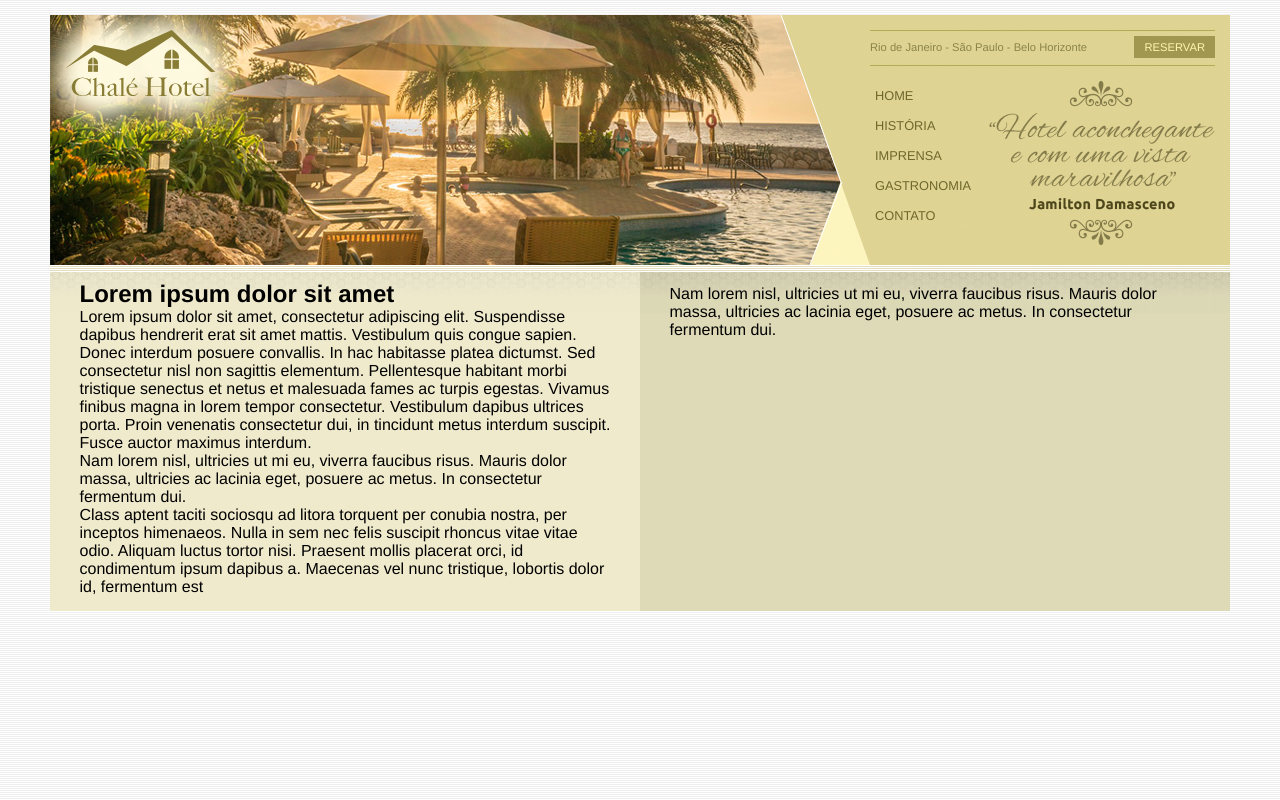
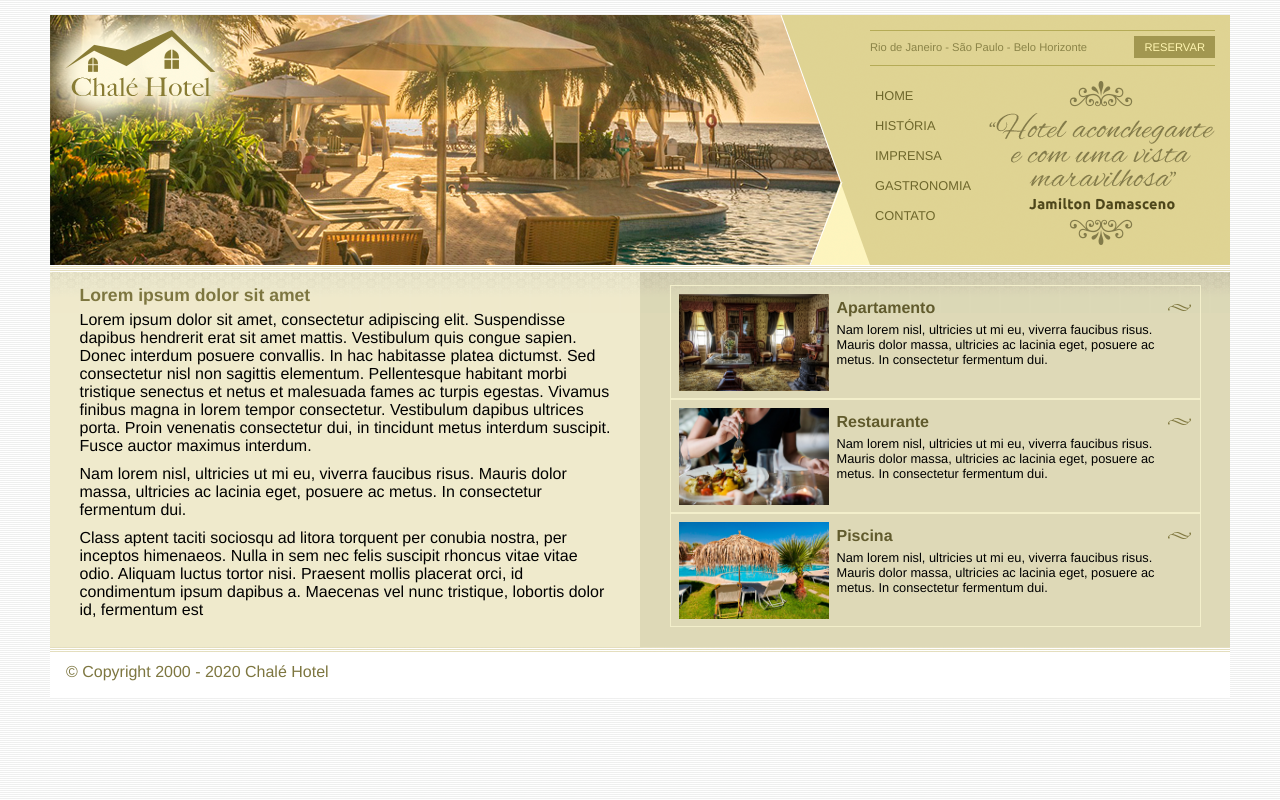
Before and after one commit to lmboldrin/Chale-Hotel, a plain HTML site: page paginas/index.html in a window 1280 px wide. Drawn offline with Linux system fonts and the light colour scheme.

Commit message:
Finalizando area lateral e rodape - Fim do layout

```diff
--- a/css/estilo.css
+++ b/css/estilo.css
@@ -141,4 +141,51 @@ ul#navegacao a:hover{
 
 #rodape{
     clear: both;
+    padding: 16px;
+    background: #fff url(../imagens/bg-rodape.png) repeat-x top;
+    color: #7d7640;
 }
+
+
+/* Formatações de Texto */
+
+h2{
+    color: #7d7640;
+    font-size: 1.1em;
+    padding: 5px 0px;
+}
+
+p{
+    font-size: 1em;
+    margin-bottom: 10px;
+}
+
+/*Formatações da area lateral */
+
+#beneficios li{
+    padding: 8px;
+    border: 1px solid #f3efcb;
+    height: 6em;
+}
+
+#beneficios li a img{
+    float: left;
+    margin-right: 8px;
+}
+
+#beneficios li a p{
+    color: #000;
+    font-size: 0.8em;
+}
+
+#beneficios li a h3{
+    font-size: 1em;
+    color: #615b2d;
+    padding: 5px 0;
+    background: url(../imagens/ornamento.png) center right no-repeat;
+}
+
+#beneficios li:hover{
+    background: #f6f3d6;
+    cursor: pointer;
+}
--- a/paginas/index.html
+++ b/paginas/index.html
@@ -52,12 +52,39 @@
             </div>
             <div id="area-lateral">
                 <div class="conteudo">
-                    <p>
-                        Nam lorem nisl, ultricies ut mi eu, viverra faucibus risus. Mauris dolor massa, ultricies ac lacinia eget, posuere ac metus. In consectetur fermentum dui.
-                    </p>
+                    <ul id="beneficios">
+                        <li>
+                            <a href="#">
+                                <img src="../imagens/apartamento.jpg" width="150" alt="Apartamento">
+                                <h3>Apartamento</h3>
+                                <p>
+                                    Nam lorem nisl, ultricies ut mi eu, viverra faucibus risus. Mauris dolor massa, ultricies ac lacinia eget, posuere ac metus. In consectetur fermentum dui.
+                                </p>
+                            </a>
+                        </li>
+                        <li>
+                            <a href="#">
+                                <img src="../imagens/restaurante.jpg" width="150" alt="Restaurante">
+                                <h3>Restaurante</h3>
+                                <p>
+                                    Nam lorem nisl, ultricies ut mi eu, viverra faucibus risus. Mauris dolor massa, ultricies ac lacinia eget, posuere ac metus. In consectetur fermentum dui.
+                                </p>
+                            </a>
+                        </li>
+                        <li>
+                            <a href="#">
+                                <img src="../imagens/piscina.jpg" width="150" alt="Piscina">
+                                <h3>Piscina</h3>
+                                <p>
+                                    Nam lorem nisl, ultricies ut mi eu, viverra faucibus risus. Mauris dolor massa, ultricies ac lacinia eget, posuere ac metus. In consectetur fermentum dui.
+                                </p>
+                            </a>
+                        </li>
+                    </ul>
                 </div>
             </div>
             <div id="rodape">
+                <span>&copy; Copyright 2000 - 2020 Chalé Hotel</span>
             </div>
         </div><!--fim do container-->
     </body>
```
